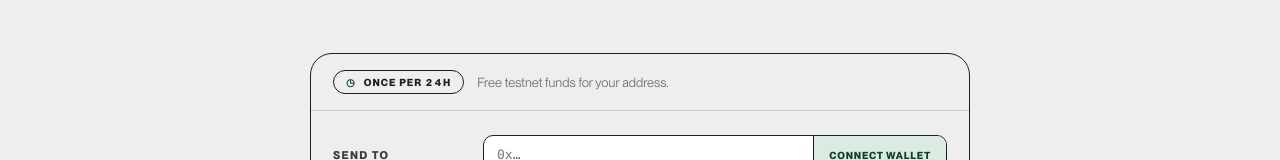
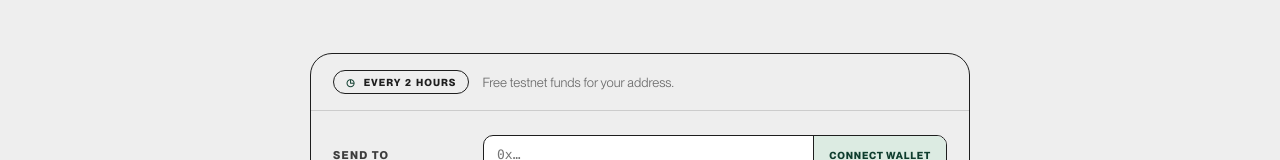
Before and after one commit to fluidity-money/faucet.florin.so, a Next.js app: page / in a window 1280 px wide. Shown: the part 283-443 px from the top of the page. Built offline with nearby package versions, Linux system fonts and the light colour scheme; no server answers.

Commit message:
Faucet badge: every 2 hours, matching the claim limit
Co-Authored-By: Claude Opus 5.5 <noreply@anthropic.com>

```diff
--- a/components/faucet.tsx
+++ b/components/faucet.tsx
@@ -66,7 +66,7 @@ export function Faucet() {
   return (
     <form className="faucet-panel" onSubmit={submit}>
       <div className="faucet__rule">
-        <span className="rule-pill"><span className="rule-pill__clock">◷</span> Once per 24h</span>
+        <span className="rule-pill"><span className="rule-pill__clock">◷</span> Every 2 hours</span>
         <span className="rule-text">Free testnet funds for your address.</span>
       </div>
 
```
